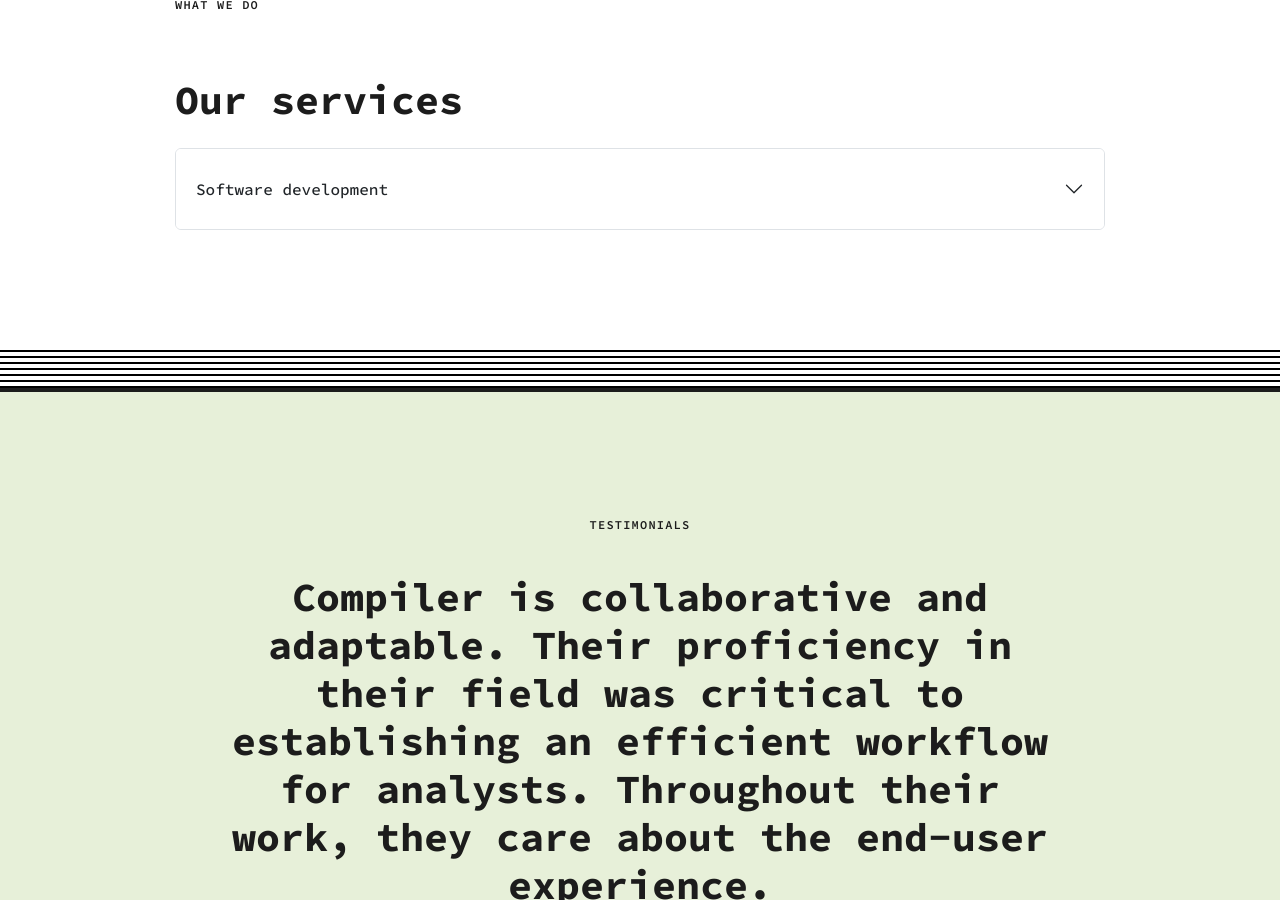
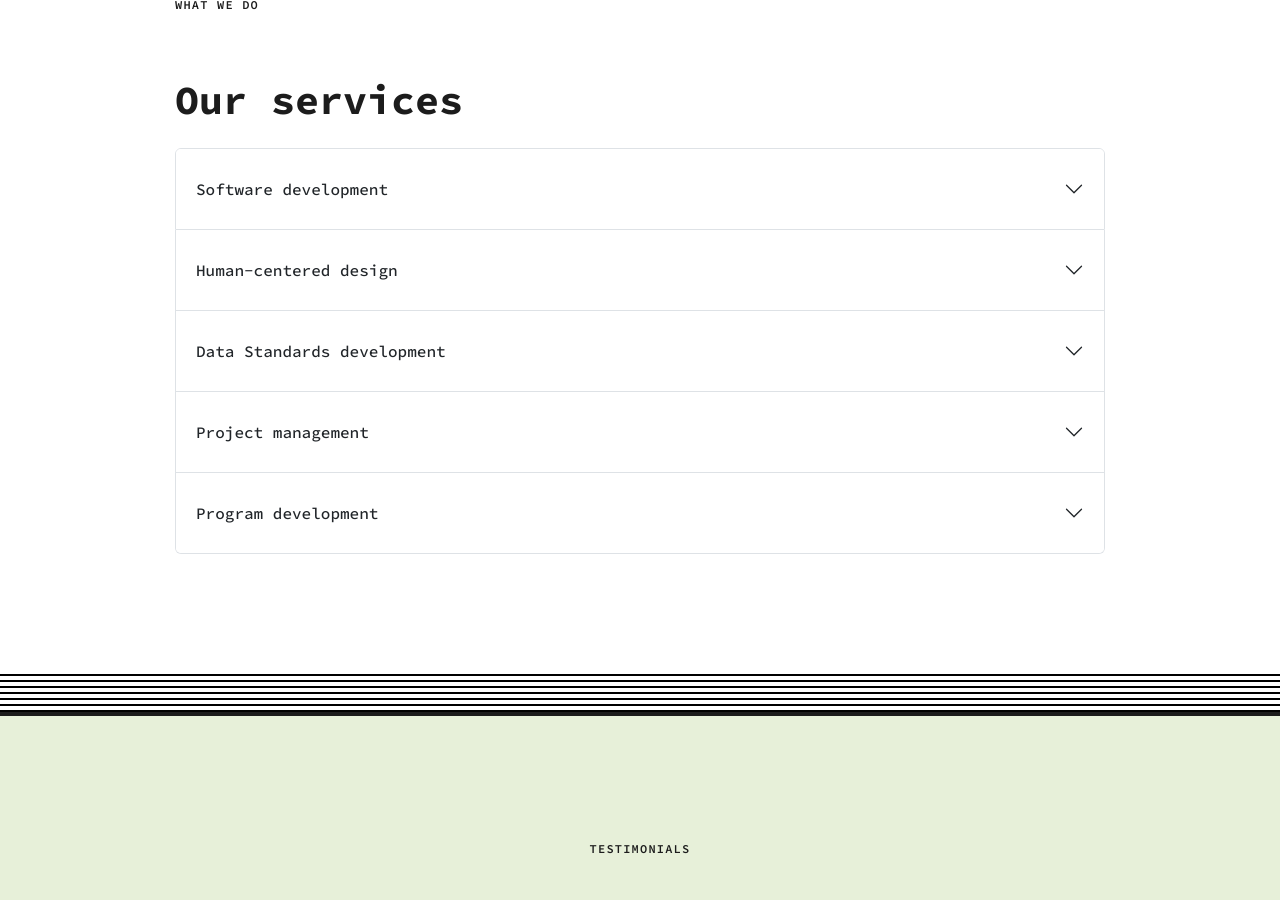
Before and after one commit to compilerla/compiler.la, a Jekyll site: the page built from src/our-work.html, in a window 1280 px wide and 900 px high, scrolled down 442 px. Built offline with Jekyll 4.4.1, drawn with Linux system fonts in a browser that asks for light colours; some of the changed lines change nothing that is shown.

Commit message:
feat: add the rest of the services to data file

```diff
--- a/src/_data/services.yml
+++ b/src/_data/services.yml
@@ -1,3 +1,19 @@
 - name: Software development
   id: software-development
   description: Agile web application development and support with data publishing needs and tools for data analysts.
+
+- name: Human-centered design
+  id: human-centered-design
+  description: User-centered design that incorporates accessibility requirements and multiple language support.
+
+- name: Data Standards development
+  id: data-standards-development
+  description: Collaborate with agencies and stakeholders to create equity and transparency through developing standards.
+
+- name: Project management
+  id: project-management
+  description: Ensure timely and efficient delivery of project goals and objectives.
+
+- name: Program development
+  id: program-development
+  description: Build teams and services from the ground up within the government.
```
